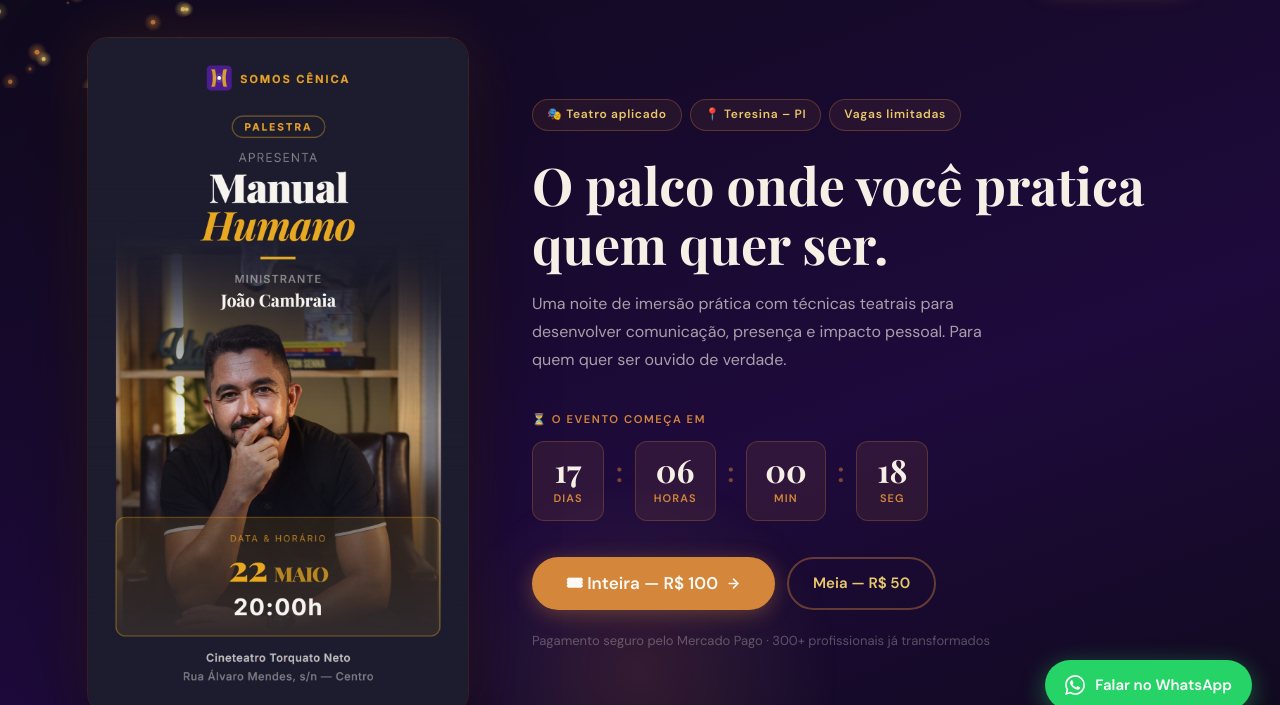
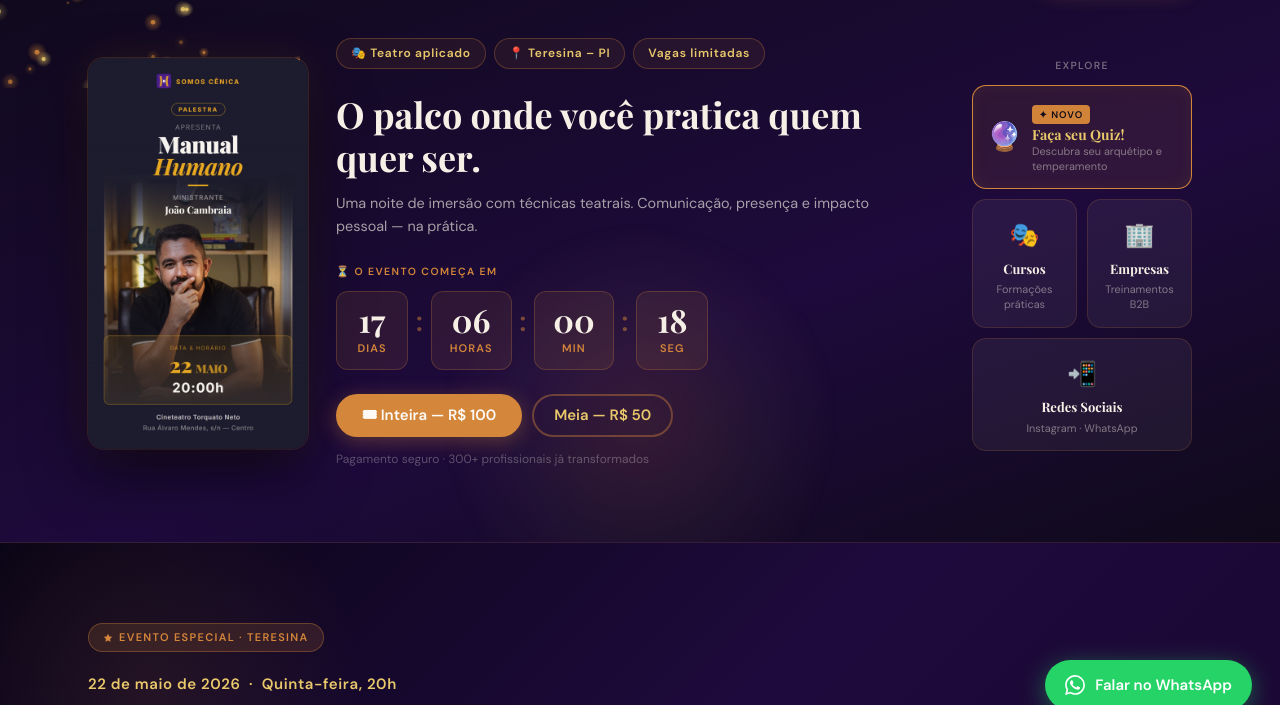
Before and after one commit to cambraiahumor-design/cenica, a website: page index.html in a window 1280 px wide. Shown: the part 62-767 px from the top of the page. Drawn offline with nearby package versions, Linux system fonts and the light colour scheme.

Commit message:
feat: redesign hero — cartaz menor, quadrados ao lado com quiz pulsando
Co-Authored-By: Claude Sonnet 4.6 <noreply@anthropic.com>

```diff
--- a/index.html
+++ b/index.html
@@ -875,43 +875,100 @@
     <!-- ════════════════════════════════════
          HERO
     ════════════════════════════════════ -->
-    <section class="hero" id="hero" aria-labelledby="hero-heading" style="padding-top:100px;padding-bottom:80px;min-height:auto;">
+    <style>
+      .hero3-grid {
+        display: grid;
+        grid-template-columns: 220px 1fr 220px;
+        gap: 28px;
+        align-items: center;
+      }
+      @media (max-width: 960px) {
+        .hero3-grid { grid-template-columns: 1fr 1fr; gap: 20px; }
+        .hero3-nav { grid-column: 1 / -1; }
+      }
+      @media (max-width: 600px) {
+        .hero3-grid { grid-template-columns: 1fr; }
+        .hero3-poster { max-width: 220px; margin: 0 auto; }
+      }
+
+      /* Nav quadrados */
+      .hero-nav-grid { display: grid; grid-template-columns: 1fr 1fr; gap: 10px; }
+      .hng-card {
+        display: flex; flex-direction: column; align-items: center; justify-content: center;
+        text-align: center; text-decoration: none; color: inherit;
+        background: rgba(245,239,230,0.06); border: 1.5px solid rgba(212,134,58,0.18);
+        border-radius: 14px; padding: 16px 10px 14px; gap: 6px;
+        transition: all .2s cubic-bezier(.34,1.56,.64,1);
+      }
+      .hng-card:hover { background: rgba(212,134,58,0.12); border-color: rgba(212,134,58,0.5); transform: translateY(-3px); }
+      .hng-icon { font-size: 1.5rem; }
+      .hng-name { font-family: 'Playfair Display', Georgia, serif; font-size: .8125rem; font-weight: 700; color: var(--cream); line-height: 1.2; }
+      .hng-sub { font-size: .68rem; color: rgba(245,239,230,0.45); line-height: 1.4; }
+
+      /* Quiz card — destaque pulsante */
+      @keyframes quiz-pulse {
+        0%, 100% { box-shadow: 0 0 0 0 rgba(212,134,58,0.5), inset 0 0 0 0 rgba(212,134,58,0.1); border-color: rgba(212,134,58,0.6); }
+        50% { box-shadow: 0 0 0 6px rgba(212,134,58,0), inset 0 0 16px rgba(212,134,58,0.08); border-color: var(--spotlight); }
+      }
+      @keyframes badge-blink {
+        0%, 100% { opacity: 1; } 50% { opacity: .5; }
+      }
+      .hng-card--quiz {
+        background: rgba(212,134,58,0.1);
+        border-color: var(--spotlight);
+        animation: quiz-pulse 2s ease-in-out infinite;
+        grid-column: 1 / -1;
+        flex-direction: row; gap: 10px; padding: 14px 14px;
+        text-align: left; align-items: center;
+      }
+      .hng-card--quiz:hover { animation: none; }
+      .hng-card--quiz .hng-icon { font-size: 1.75rem; flex-shrink: 0; }
+      .hng-card--quiz .hng-name { font-size: .875rem; color: var(--gold); }
+      .quiz-badge {
+        display: inline-block; font-size: .6rem; font-weight: 800; letter-spacing: .1em;
+        text-transform: uppercase; background: var(--spotlight); color: var(--void);
+        padding: 2px 7px; border-radius: 4px; margin-bottom: 3px;
+        animation: badge-blink 1.4s ease-in-out infinite;
+      }
+    </style>
+
+    <section class="hero" id="hero" aria-labelledby="hero-heading" style="padding-top:100px;padding-bottom:72px;min-height:auto;">
       <canvas id="hero-particles" class="hero-canvas" aria-hidden="true"></canvas>
 
       <div class="container">
-        <div class="hero-poster-grid">
-
-          <!-- Esquerda: cartaz -->
-          <div style="position:relative;z-index:2;">
-            <div style="position:relative;border-radius:20px;overflow:hidden;box-shadow:0 32px 80px rgba(0,0,0,0.6),0 0 0 1px rgba(212,134,58,0.2),0 0 60px rgba(212,134,58,0.15);">
+        <div class="hero3-grid">
+
+          <!-- Coluna 1: cartaz -->
+          <div class="hero3-poster" style="position:relative;z-index:2;">
+            <div style="border-radius:16px;overflow:hidden;box-shadow:0 24px 60px rgba(0,0,0,0.6),0 0 0 1px rgba(212,134,58,0.2),0 0 40px rgba(212,134,58,0.12);">
               <a href="https://www.sympla.com.br/evento/palestra-manual-humano/3398331?algoliaID=0efa69ac96b4bb33c34330c26b8625b9" target="_blank" rel="noopener" style="display:block;">
                 <img src="cartazes/cartaz-story.jpg"
                      alt="Cartaz da palestra Manual Humano — João Cambraia, 22 de maio, Teatro Torquato Neto, Teresina"
-                     style="width:100%;display:block;border-radius:20px;" />
+                     style="width:100%;display:block;border-radius:16px;" />
               </a>
             </div>
           </div>
 
-          <!-- Direita: info + contagem + CTAs -->
+          <!-- Coluna 2: info condensada -->
           <div style="position:relative;z-index:2;">
-            <div class="hero-badges" style="margin-bottom:24px;">
+            <div class="hero-badges" style="margin-bottom:16px;">
               <span class="hero-pill">🎭 Teatro aplicado</span>
               <span class="hero-pill">📍 Teresina – PI</span>
               <span class="hero-pill">Vagas limitadas</span>
             </div>
 
-            <h1 id="hero-heading" class="display hero-title" style="font-size:clamp(2rem,4.5vw,3.25rem);margin-bottom:16px;">
-              O palco onde você pratica<br>quem quer ser.
+            <h1 id="hero-heading" class="display hero-title" style="font-size:clamp(1.5rem,3vw,2.25rem);margin-bottom:12px;line-height:1.2;">
+              O palco onde você pratica quem quer ser.
             </h1>
 
-            <p class="lead" style="color:rgba(245,239,230,0.65);font-size:1rem;line-height:1.75;margin-bottom:36px;max-width:480px;">
-              Uma noite de imersão prática com técnicas teatrais para desenvolver comunicação, presença e impacto pessoal. Para quem quer ser ouvido de verdade.
+            <p class="lead" style="color:rgba(245,239,230,0.65);font-size:.9rem;line-height:1.65;margin-bottom:24px;">
+              Uma noite de imersão com técnicas teatrais. Comunicação, presença e impacto pessoal — na prática.
             </p>
 
             <!-- Contagem regressiva -->
-            <div style="margin-bottom:36px;">
-              <p style="font-size:0.7rem;font-weight:700;letter-spacing:0.14em;text-transform:uppercase;color:var(--spotlight);margin-bottom:12px;">⏳ O evento começa em</p>
-              <div id="countdown" style="display:flex;gap:12px;flex-wrap:wrap;">
+            <div style="margin-bottom:24px;">
+              <p style="font-size:0.65rem;font-weight:700;letter-spacing:0.14em;text-transform:uppercase;color:var(--spotlight);margin-bottom:10px;">⏳ O evento começa em</p>
+              <div id="countdown" style="display:flex;gap:8px;flex-wrap:wrap;">
                 <div class="cd-block">
                   <span class="cd-num" id="cd-days">--</span>
                   <span class="cd-label">dias</span>
@@ -935,17 +992,52 @@
             </div>
 
             <!-- CTAs -->
-            <div style="display:flex;flex-wrap:wrap;gap:12px;margin-bottom:20px;">
-              <a href="https://www.sympla.com.br/evento/palestra-manual-humano/3398331?algoliaID=0efa69ac96b4bb33c34330c26b8625b9" target="_blank" rel="noopener" class="btn btn-primary btn-lg">
+            <div style="display:flex;flex-wrap:wrap;gap:10px;margin-bottom:12px;">
+              <a href="https://www.sympla.com.br/evento/palestra-manual-humano/3398331?algoliaID=0efa69ac96b4bb33c34330c26b8625b9" target="_blank" rel="noopener" class="btn btn-primary" style="padding:12px 24px;font-size:.9375rem;">
                 🎟 Inteira — R$ 100
-                <svg width="15" height="15" viewBox="0 0 24 24" fill="none" stroke="currentColor" stroke-width="2.5" stroke-linecap="round" stroke-linejoin="round" aria-hidden="true"><line x1="5" y1="12" x2="19" y2="12"/><polyline points="12 5 19 12 12 19"/></svg>
               </a>
-              <a href="https://www.sympla.com.br/evento/palestra-manual-humano/3398331?algoliaID=0efa69ac96b4bb33c34330c26b8625b9" target="_blank" rel="noopener" class="btn btn-ghost" style="border-color:rgba(212,134,58,0.4);color:var(--gold);">
+              <a href="https://www.sympla.com.br/evento/palestra-manual-humano/3398331?algoliaID=0efa69ac96b4bb33c34330c26b8625b9" target="_blank" rel="noopener" class="btn btn-ghost" style="border-color:rgba(212,134,58,0.4);color:var(--gold);padding:12px 20px;font-size:.9375rem;">
                 Meia — R$ 50
               </a>
             </div>
 
-            <p style="font-size:0.8125rem;color:rgba(245,239,230,0.3);">Pagamento seguro pelo Mercado Pago · 300+ profissionais já transformados</p>
+            <p style="font-size:0.75rem;color:rgba(245,239,230,0.3);">Pagamento seguro · 300+ profissionais já transformados</p>
+          </div>
+
+          <!-- Coluna 3: quadrados de navegação -->
+          <div class="hero3-nav" style="position:relative;z-index:2;">
+            <p style="font-size:.65rem;font-weight:700;letter-spacing:.12em;text-transform:uppercase;color:rgba(245,239,230,0.4);margin-bottom:10px;text-align:center;">Explore</p>
+            <div class="hero-nav-grid">
+
+              <!-- Quiz — destaque pulsante (ocupa linha inteira) -->
+              <a href="quiz.html" class="hng-card hng-card--quiz">
+                <div class="hng-icon">🔮</div>
+                <div>
+                  <div class="quiz-badge">✦ Novo</div>
+                  <div class="hng-name">Faça seu Quiz!</div>
+                  <div class="hng-sub">Descubra seu arquétipo e temperamento</div>
+                </div>
+              </a>
+
+              <a href="#curso" class="hng-card">
+                <div class="hng-icon">🎭</div>
+                <div class="hng-name">Cursos</div>
+                <div class="hng-sub">Formações práticas</div>
+              </a>
+
+              <a href="#empresas" class="hng-card">
+                <div class="hng-icon">🏢</div>
+                <div class="hng-name">Empresas</div>
+                <div class="hng-sub">Treinamentos B2B</div>
+              </a>
+
+              <a href="https://instagram.com/somoscenica.escola" target="_blank" rel="noopener" class="hng-card" style="grid-column: 1 / -1;">
+                <div class="hng-icon">📲</div>
+                <div class="hng-name">Redes Sociais</div>
+                <div class="hng-sub">Instagram · WhatsApp</div>
+              </a>
+
+            </div>
           </div>
 
         </div>
@@ -1079,72 +1171,6 @@
               <strong>⚡ Últimas vagas!</strong> Não deixe para a última hora.
             </p>
           </div>
-
-        </div>
-      </div>
-    </section>
-
-    <!-- ════════════════════════════════════
-         NAV GRID — explore o site
-    ════════════════════════════════════ -->
-    <section style="background:var(--warm-white);padding:64px 0;">
-      <div class="container">
-        <p style="text-align:center;font-size:.72rem;font-weight:700;letter-spacing:.14em;text-transform:uppercase;color:var(--spotlight);margin-bottom:10px;">Explore a Somos Cênica</p>
-        <h2 style="font-family:var(--font-display);font-size:clamp(1.375rem,2.5vw,1.875rem);font-weight:700;color:var(--void);text-align:center;margin-bottom:40px;">O que você quer descobrir agora?</h2>
-        <div style="display:grid;grid-template-columns:repeat(4,1fr);gap:18px;" class="navgrid-index">
-          <style>
-            .navgrid-index{display:grid;grid-template-columns:repeat(4,1fr);gap:18px;}
-            @media(max-width:860px){.navgrid-index{grid-template-columns:repeat(2,1fr);}}
-            @media(max-width:440px){.navgrid-index{grid-template-columns:1fr 1fr;gap:12px;}}
-            .ngi-card{display:flex;flex-direction:column;align-items:center;justify-content:flex-start;text-align:center;background:#F5EFE6;border-radius:20px;padding:32px 16px 28px;border:2px solid transparent;text-decoration:none;color:inherit;transition:all .25s cubic-bezier(.34,1.56,.64,1);position:relative;overflow:hidden;gap:12px;}
-            .ngi-card:hover{transform:translateY(-6px);border-color:rgba(212,134,58,.35);box-shadow:0 20px 56px rgba(212,134,58,.13);}
-            .ngi-icon{width:54px;height:54px;border-radius:14px;display:flex;align-items:center;justify-content:center;font-size:1.5rem;flex-shrink:0;transition:transform .25s;}
-            .ngi-card:hover .ngi-icon{transform:scale(1.1);}
-            .ngi-name{font-family:'Playfair Display',Georgia,serif;font-size:1.0625rem;font-weight:700;color:#1C1018;line-height:1.25;}
-            .ngi-desc{font-size:.8125rem;color:#8A7A92;line-height:1.55;}
-            .ngi-cta{font-size:.8rem;font-weight:700;color:var(--spotlight);opacity:0;transform:translateY(4px);transition:all .2s;margin-top:4px;}
-            .ngi-card:hover .ngi-cta{opacity:1;transform:translateY(0);}
-            .ngi-card--cursos .ngi-icon{background:linear-gradient(135deg,rgba(212,134,58,.18),rgba(232,200,106,.1));border:1px solid rgba(212,134,58,.25);}
-            .ngi-card--empresas .ngi-icon{background:linear-gradient(135deg,rgba(122,43,74,.15),rgba(180,60,100,.08));border:1px solid rgba(122,43,74,.2);}
-            .ngi-card--quiz .ngi-icon{background:linear-gradient(135deg,rgba(42,95,165,.15),rgba(80,140,220,.08));border:1px solid rgba(42,95,165,.2);}
-            .ngi-card--redes .ngi-icon{background:linear-gradient(135deg,rgba(26,122,74,.15),rgba(60,180,120,.08));border:1px solid rgba(26,122,74,.2);}
-            .ngi-pills{display:flex;gap:6px;justify-content:center;flex-wrap:wrap;margin-top:2px;}
-            .ngi-pill{font-size:.68rem;font-weight:700;padding:2px 9px;border-radius:50px;}
-            .ngi-pill--ig{background:rgba(225,48,108,.1);color:#E1306C;border:1px solid rgba(225,48,108,.22);}
-            .ngi-pill--wa{background:rgba(37,211,102,.1);color:#1DA851;border:1px solid rgba(37,211,102,.22);}
-          </style>
-
-          <a href="#curso" class="ngi-card ngi-card--cursos">
-            <div class="ngi-icon">🎭</div>
-            <div class="ngi-name">Cursos</div>
-            <div class="ngi-desc">Formações práticas com técnicas teatrais</div>
-            <div class="ngi-cta">Ver cursos →</div>
-          </a>
-
-          <a href="#empresas" class="ngi-card ngi-card--empresas">
-            <div class="ngi-icon">🏢</div>
-            <div class="ngi-name">Empresas</div>
-            <div class="ngi-desc">Treinamentos corporativos para equipes</div>
-            <div class="ngi-cta">Ver programas →</div>
-          </a>
-
-          <a href="quiz.html" class="ngi-card ngi-card--quiz">
-            <div class="ngi-icon">🔮</div>
-            <div class="ngi-name">Quiz</div>
-            <div class="ngi-desc">Descubra seu arquétipo e temperamento</div>
-            <div class="ngi-cta">Fazer o quiz →</div>
-          </a>
-
-          <a href="https://instagram.com/somoscenica.escola" target="_blank" rel="noopener" class="ngi-card ngi-card--redes">
-            <div class="ngi-icon">📲</div>
-            <div class="ngi-name">Redes Sociais</div>
-            <div class="ngi-desc">Conteúdo diário sobre presença e comunicação</div>
-            <div class="ngi-pills">
-              <span class="ngi-pill ngi-pill--ig">Instagram</span>
-              <span class="ngi-pill ngi-pill--wa">WhatsApp</span>
-            </div>
-            <div class="ngi-cta">Seguir →</div>
-          </a>
 
         </div>
       </div>
```
